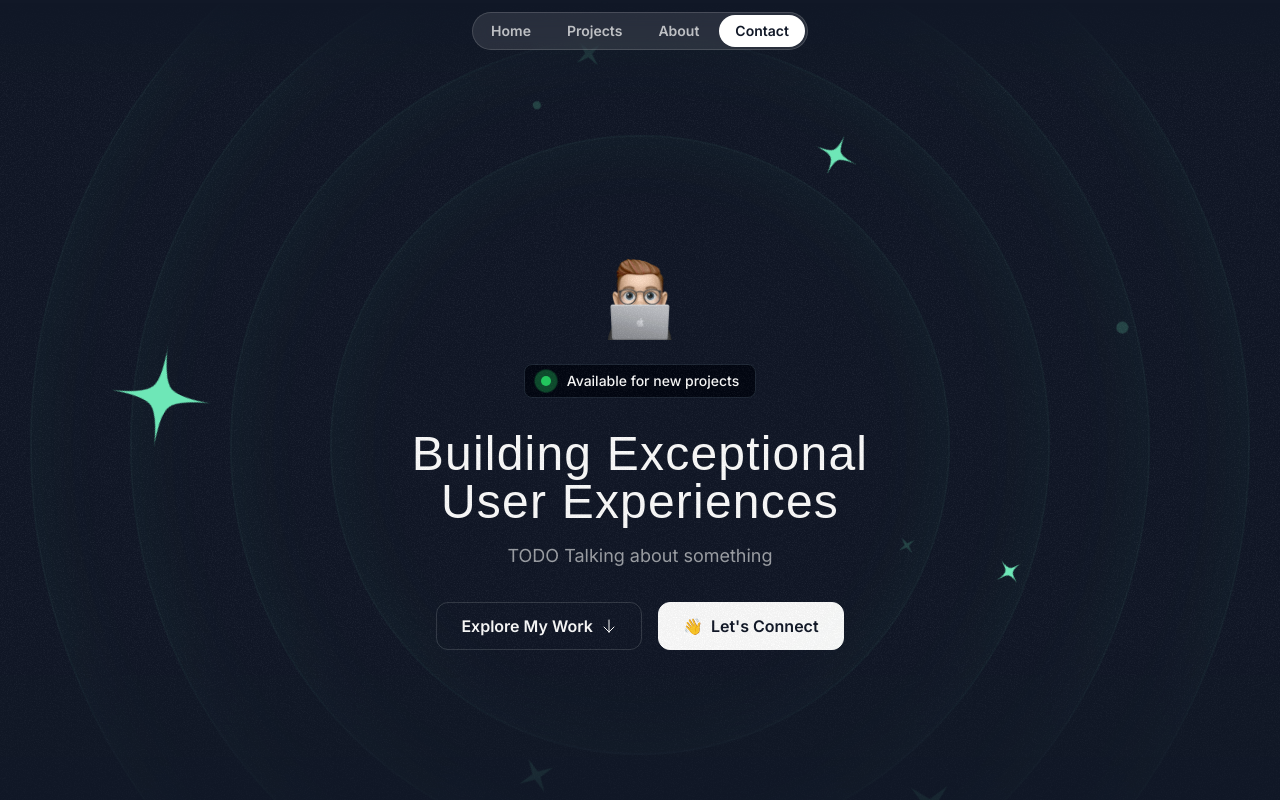
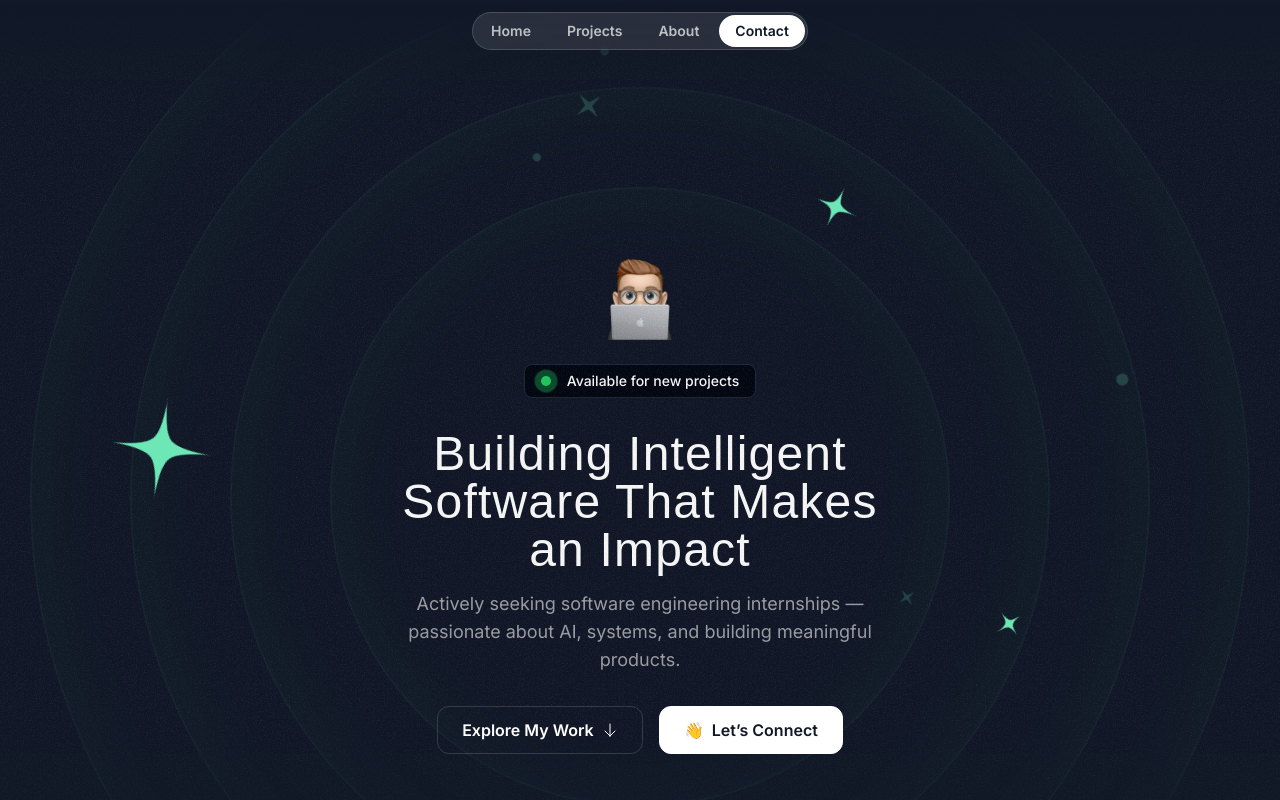
Before and after one commit to eczhang12/PersonalWebsitePortfolio, a Next.js app in the folder starter-template/: page / in a window 1280 px wide. Shown: the top 800 px of the page. Built offline with nearby package versions, Linux system fonts and the light colour scheme; a web font is replaced by a local one.

Commit message:
Updated buttons and PI on hero

```diff
--- a/starter-template/src/sections/Hero.tsx
+++ b/starter-template/src/sections/Hero.tsx
@@ -5,6 +5,8 @@ import grainImage from "@/assets/images/grain.jpg";
 import StarIcon from "@/assets/icons/star.svg";
 import { HeroOrbit } from "@/components/HeroOrbit";
 import SparkleIcon from "@/assets/icons/sparkle.svg";
+
+import Link from "next/link";
 
 export const HeroSection = () => {
   return (
@@ -81,22 +83,29 @@ export const HeroSection = () => {
 
         <div className="mx-auto max-w-lg">
           <h1 className="mt-8 text-center font-serif text-3xl tracking-wide md:text-5xl">
-            Building Exceptional User Experiences
+            Building Intelligent Software That Makes an Impact
           </h1>
           <p className="mt-4 text-center text-white/60 md:text-lg">
-            TODO Talking about something
+            Actively seeking software engineering internships — passionate about AI, systems, and building meaningful products.
           </p>
         </div>
 
-        <div className="mt-8 flex flex-col items-center justify-center gap-4 md:flex-row">
-          <button className="inline-flex h-12 items-center gap-2 rounded-xl border border-white/15 px-6">
+        <div className="mt-8 flex flex-col items-center justify-center gap-4 md:flex-row relative z-20">
+          <Link
+            href="#projects"
+            className="inline-flex h-12 items-center gap-2 rounded-xl border border-white/15 px-6 cursor-pointer"
+          >
             <span className="font-semibold">Explore My Work</span>
             <ArrowDown className="size-4" />
-          </button>
-          <button className="inline-flex h-12 items-center gap-2 rounded-xl border border-white bg-white px-6 text-gray-900">
+          </Link>
+
+          <Link
+            href="#contact"
+            className="inline-flex h-12 items-center gap-2 rounded-xl border border-white bg-white px-6 text-gray-900 cursor-pointer"
+          >
             <span>👋</span>
-            <span className="font-semibold">Let&apos;s Connect</span>
-          </button>
+            <span className="font-semibold">Let’s Connect</span>
+          </Link>
         </div>
       </div>
     </div>
```
